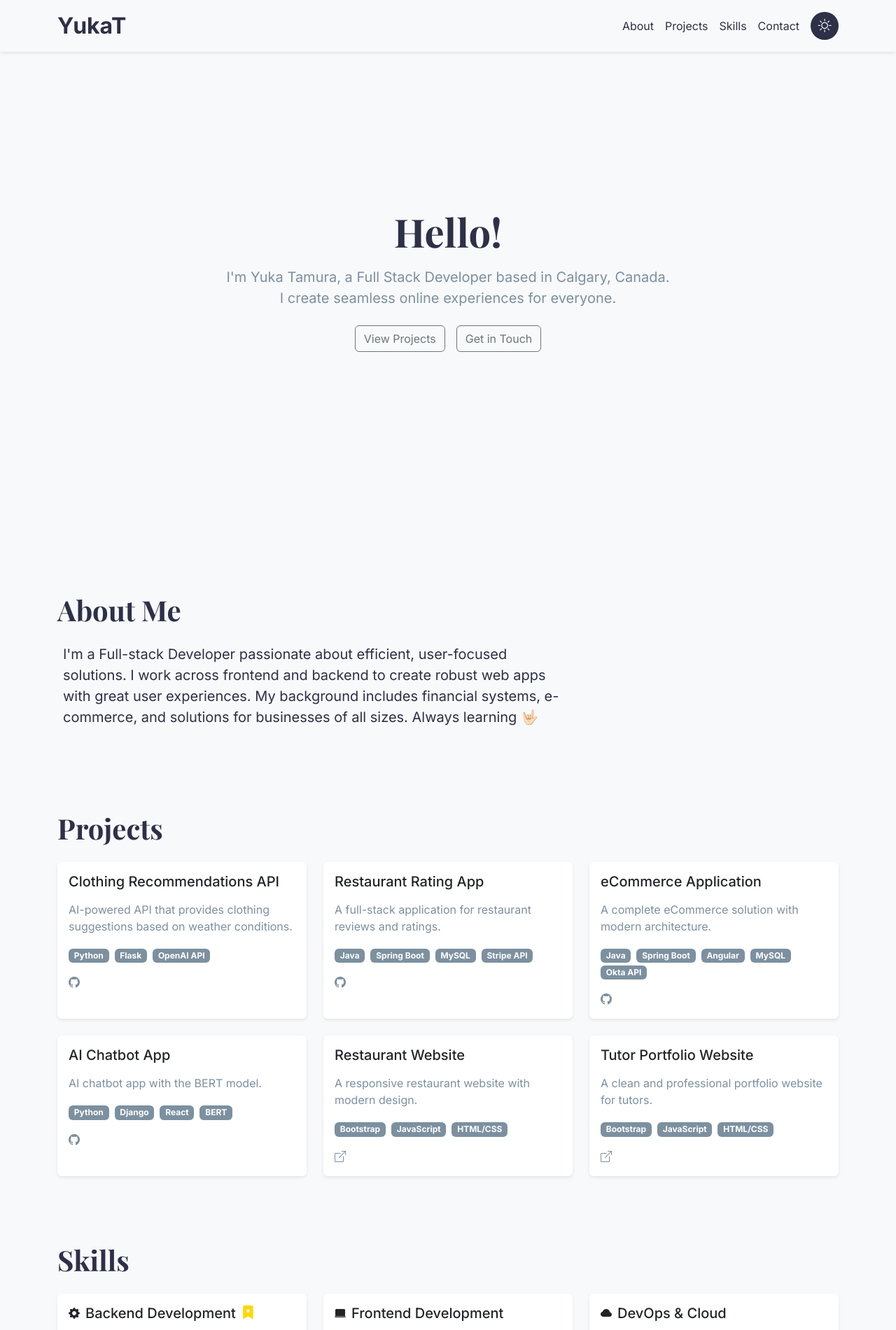
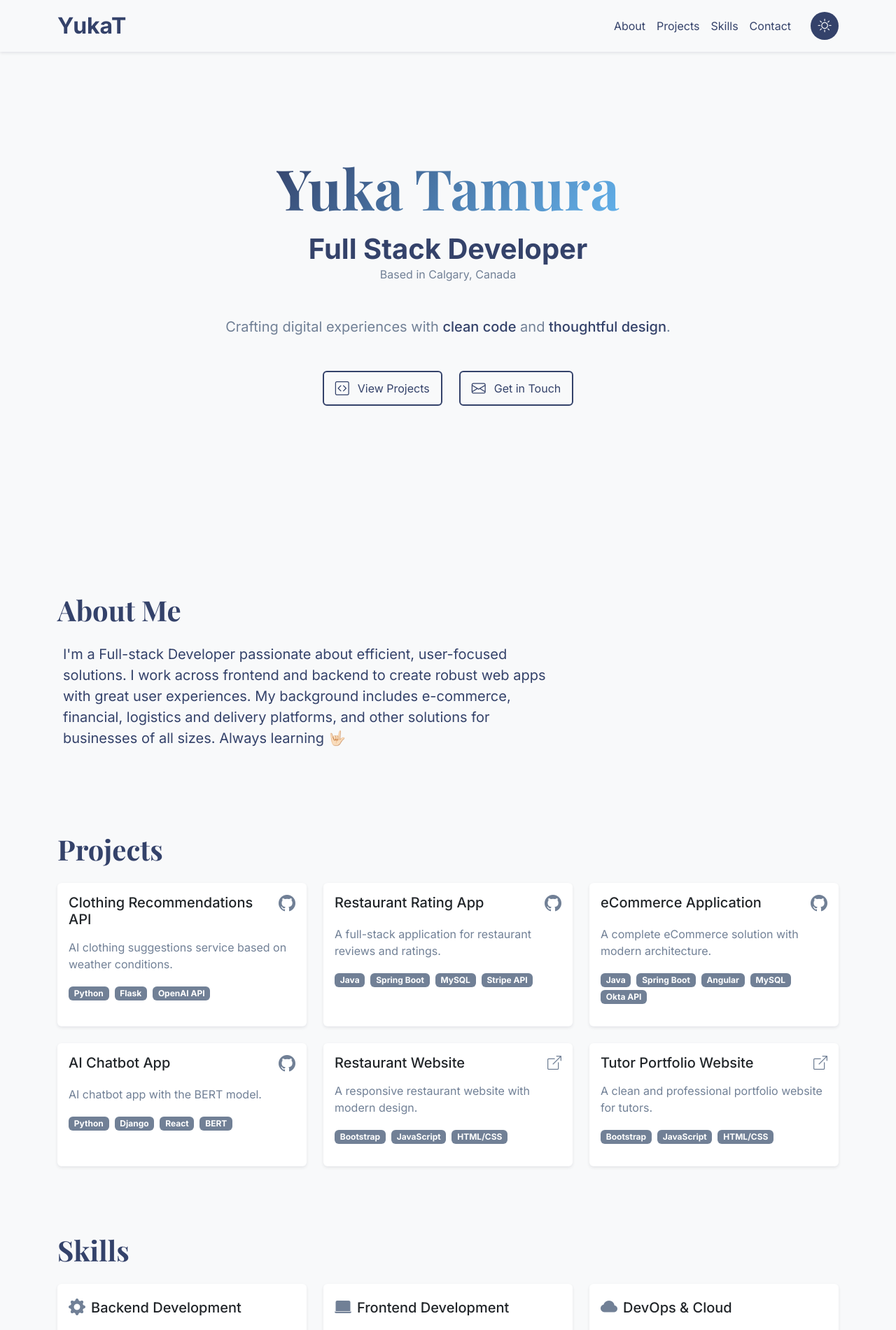
Before and after one commit to yukaty/yukaty.github.io, a React (Vite) app: page / in a window 1280 px wide. Shown: the top 1901 px of the page at 70% size. Built offline with nearby package versions, Linux system fonts and the light colour scheme.

Commit message:
Adjusted the design of each component

```diff
--- a/src/components/About.jsx
+++ b/src/components/About.jsx
@@ -10,7 +10,8 @@ const About = () => {
             <p className="lead mx-2 mb-4">
               I'm a Full-stack Developer passionate about efficient, user-focused solutions.
               I work across frontend and backend to create robust web apps with great user experiences.
-              My background includes financial systems, e-commerce, and solutions for businesses of all sizes.
+              My background includes e-commerce, financial, logistics and delivery platforms,
+              and other solutions for businesses of all sizes.
               Always learning 🤟🏻
             </p>
           </Col>
--- a/src/components/Contact.jsx
+++ b/src/components/Contact.jsx
@@ -20,13 +20,13 @@ const Contact = () => {
   ];
 
   return (
-    <section id="contact" className="py-5 bg-light">
+    <section id="contact" className="py-5">
       <Container>
         <Row className="justify-content-center">
           <Col md={8} lg={6} className="text-center">
             <h2 className="display-6 mb-4">Get in Touch</h2>
             <p className="text-secondary mb-4">
-              Currently open to new opportunities.<br/>
+              Currently open to new opportunities.<br />
               Feel free to reach out for collaborations or just say hi!
             </p>
             <div className="d-flex justify-content-center gap-4">
--- a/src/components/Footer.jsx
+++ b/src/components/Footer.jsx
@@ -6,13 +6,8 @@ const Footer = () => {
       <Container>
         <div className="text-center">
           <small className="text-secondary">
-            © {new Date().getFullYear()} YukaT. All rights reserved.
+            © {new Date().getFullYear()} Yuka Tamura
           </small>
-          <div className="mt-2">
-            <small className="text-secondary">
-              Built with React & Bootstrap
-            </small>
-          </div>
         </div>
       </Container>
     </footer>
--- a/src/components/Home.jsx
+++ b/src/components/Home.jsx
@@ -4,19 +4,41 @@ const Home = ({ handleNavClick }) => {
   return (
     <section className="hero-section">
       <Container>
-        <Row className="align-items-center text-center">
-          <Col lg={8} className="mx-auto">
-            <h1 className="display-4 mb-3">Hello!</h1>
-            <p className="lead mb-4 text-secondary">
-              I'm Yuka Tamura, a Full Stack Developer based in Calgary, Canada. <br />I create seamless online experiences for everyone.
-            </p>
-            <div className="d-flex gap-3 justify-content-center">
-              <Button variant="outline-secondary" onClick={() => handleNavClick('projects')}>
-                View Projects
-              </Button>
-              <Button variant="outline-secondary" onClick={() => handleNavClick('contact')}>
-                Get in Touch
-              </Button>
+        <Row>
+          <Col lg={10} className="mx-auto text-center">
+            <div className="fade-in-up">
+              <h1 className="display-1 fw-bold mb-3">
+                <span className="gradient-text">Yuka Tamura</span>
+              </h1>
+              <div className="mb-5">
+                <p className="display-6 fw-bold text-primary mb-0">
+                  Full Stack Developer
+                </p>
+                <p className="fs-6 fw-light text-secondary mb-0">
+                  Based in Calgary, Canada
+                </p>
+              </div>
+              <p className="fs-5 fw-light text-secondary mb-5">
+                Crafting digital experiences with <span className="text-primary fw-medium">clean code</span> and <span className="text-primary fw-medium">thoughtful design</span>.
+              </p>
+              <div className="d-flex gap-4 justify-content-center">
+                <Button
+                  variant="outline-primary"
+                  className="btn-outline-glow d-flex align-items-center gap-2 px-3 py-2"
+                  onClick={() => handleNavClick('projects')}
+                >
+                  <i className="bi bi-code-square pe-1"></i>
+                  <span>View Projects</span>
+                </Button>
+                <Button
+                  variant="outline-primary"
+                  className="btn-outline-glow d-flex align-items-center gap-2 px-3 py-2"
+                  onClick={() => handleNavClick('contact')}
+                >
+                  <i className="bi bi-envelope pe-1"></i>
+                  <span>Get in Touch</span>
+                </Button>
+              </div>
             </div>
           </Col>
         </Row>
--- a/src/components/Navbar.jsx
+++ b/src/components/Navbar.jsx
@@ -7,7 +7,10 @@ const NavigationBar = ({ handleNavClick, theme, toggleTheme }) => {
         <Navbar.Brand href="#" className="fw-bold text-primary fs-2">
           YukaT
         </Navbar.Brand>
-        <Navbar.Toggle aria-controls="basic-navbar-nav" />
+        <Navbar.Toggle aria-controls="basic-navbar-nav">
+          <i className='bi bi-list text-primary'></i>
+        </Navbar.Toggle>
+
         <Navbar.Collapse id="basic-navbar-nav">
           <Nav className="ms-auto">
             <Nav.Link onClick={() => handleNavClick('about')}>About</Nav.Link>
@@ -16,7 +19,7 @@ const NavigationBar = ({ handleNavClick, theme, toggleTheme }) => {
             <Nav.Link onClick={() => handleNavClick('contact')}>Contact</Nav.Link>
             <button
               onClick={toggleTheme}
-              className="theme-button ms-2"
+              className="theme-button"
               aria-label="Toggle theme"
             >
               <i className={`bi ${theme === 'light' ? 'bi-sun' : 'bi-moon'}`}></i>
--- a/src/components/Projects.jsx
+++ b/src/components/Projects.jsx
@@ -1,10 +1,25 @@
 import { Container, Row, Col, Card, Badge } from 'react-bootstrap';
-
 const ProjectCard = ({ title, description, tags, githubLink, demoLink }) => {
   return (
     <Card className="h-100">
       <Card.Body>
-        <Card.Title className="mb-3">{title}</Card.Title>
+        <Card.Title className="mb-3 d-flex justify-content-between">
+          <div className="d-flex">
+            {title}
+          </div>
+          <div className="d-flex">
+            {githubLink && (
+              <a href={githubLink} className="text-secondary" target="_blank" rel="noopener noreferrer">
+                <i className="bi bi-github fs-4"></i>
+              </a>
+            )}
+            {demoLink && (
+              <a href={demoLink} className="text-secondary" target="_blank" rel="noopener noreferrer">
+                <i className="bi bi-box-arrow-up-right fs-5"></i>
+              </a>
+            )}
+          </div>
+        </Card.Title>
         <Card.Text className="text-secondary mb-3">
           {description}
         </Card.Text>
@@ -19,18 +34,6 @@ const ProjectCard = ({ title, description, tags, githubLink, demoLink }) => {
             </Badge>
           ))}
         </div>
-        <div className="d-flex gap-2">
-          {githubLink && (
-            <a href={githubLink} className="text-secondary" target="_blank" rel="noopener noreferrer">
-              <i className="bi bi-github"></i>
-            </a>
-          )}
-          {demoLink && (
-            <a href={demoLink} className="text-secondary" target="_blank" rel="noopener noreferrer">
-              <i className="bi bi-box-arrow-up-right"></i>
-            </a>
-          )}
-        </div>
       </Card.Body>
     </Card>
   );
@@ -40,7 +43,7 @@ const Projects = () => {
   const projects = [
     {
       title: "Clothing Recommendations API",
-      description: "AI-powered API that provides clothing suggestions based on weather conditions.",
+      description: "AI clothing suggestions service based on weather conditions.",
       tags: ["Python", "Flask", "OpenAI API"],
       githubLink: "https://github.com/yukaty/weather-wardrobe-ai"
     },
@@ -59,7 +62,7 @@ const Projects = () => {
     {
       title: "AI Chatbot App",
       description: "AI chatbot app with the BERT model.",
-      tags: ["Python", "Django", "React",, "BERT"],
+      tags: ["Python", "Django", "React", "BERT"],
       githubLink: "https://github.com/yukaty/chatbot-app"
     },
     {
--- a/src/components/Skills.jsx
+++ b/src/components/Skills.jsx
@@ -1,16 +1,13 @@
 import { Container, Row, Col, Card } from 'react-bootstrap';
 
-const SkillCard = ({ title, skills, isBackend, icon }) => {
+const SkillCard = ({ title, skills, icon }) => {
   return (
     <Card className="h-100">
       <Card.Body>
         <div className="d-flex align-items-center mb-3">
-          <i className={`bi ${icon} me-2`}></i>
+          <i className={`bi ${icon} text-secondary fs-4 me-2`}></i>
           <Card.Title className="mb-0 h5 d-flex align-items-center">
             {title}
-            {isBackend && (
-              <i className="bi bi-bookmark-star-fill ms-2 special-badge"></i>
-            )}
           </Card.Title>
         </div>
         <div className="d-flex flex-wrap gap-2">
@@ -43,7 +40,6 @@ const Skills = () => {
   const skillCategories = [
     {
       title: "Backend Development",
-      isBackend: true,
       icon: "bi-gear-fill",
       skills: [
         "Java", "Python", "PHP", "Spring Boot", "Django", "Flask",
--- a/src/styles/index.scss
+++ b/src/styles/index.scss
@@ -8,9 +8,9 @@ $font-heading: 'Playfair Display', serif;
 
 // Light Mode (Default)
 :root {
-  --primary: #2D3047;    // Deep navy blue
-  --secondary: #7C90A0;  // Muted blue-gray
-  --accent: #B4C5E4;     // Soft periwinkle
+  --primary: #34426A; // Rich navy blue
+  --secondary: #718096; // Medium warm gray
+  --accent: #63B3ED; // Light blue
   --background: #F8F9FA;
   --card-shadow: 0 2px 4px rgba(45, 48, 71, 0.1);
   --transition: all 0.2s ease;
@@ -18,11 +18,11 @@ $font-heading: 'Playfair Display', serif;
 
 // Dark Mode
 [data-theme="dark"] {
-  --primary: #B4C5E4;
-  --secondary: #7C90A0;
-  --accent: #2D3047;
-  --background: #1A1B25;
-  --card-shadow: 0 2px 4px rgba(180, 197, 228, 0.1);
+  --primary: #A3B8E0; // Softer blue-white
+  --secondary: #8496AC; // Muted steel blue
+  --accent: #3E5C99; // Deep accent blue
+  --background: #1A1B26;
+  --card-shadow: 0 2px 4px rgba(163, 184, 224, 0.07);
 }
 
 // Base Styles
@@ -37,7 +37,61 @@ h1, h2, h3, h4, h5, h6 {
   color: var(--primary);
 }
 
-// Custom Component Styles
+// Home Section
+.hero-section {
+  min-height: 100vh;
+  display: flex;
+  align-items: center;
+  position: relative;
+  isolation: isolate;
+}
+
+.gradient-text {
+  background: linear-gradient(135deg, var(--primary) 0%, var(--accent) 100%);
+  -webkit-background-clip: text;
+  -webkit-text-fill-color: transparent;
+  background-clip: text;
+}
+
+.fade-in-up {
+  animation: fadeInUp 1s ease-out;
+}
+
+@keyframes fadeInUp {
+  from {
+    opacity: 0;
+    transform: translateY(20px);
+  }
+
+  to {
+    opacity: 1;
+    transform: translateY(0);
+  }
+}
+
+.btn-outline-glow {
+  position: relative;
+  border: 2px solid var(--primary);
+  color: var(--primary);
+  transition: all 0.3s ease;
+
+  .bi {
+    font-size: 1.25rem;
+    vertical-align: middle;
+  }
+
+  &:hover,
+  &:focus,
+  &:active {
+    background: var(--primary) !important;
+    border: 2px solid var(--primary) !important;
+    color: var(--background);
+    transform: translateY(-2px);
+    box-shadow: 0 4px 15px rgba(45, 48, 71, 0.2);
+  }
+}
+
+// Navbar
 .navbar {
   background-color: var(--background);
   box-shadow: var(--card-shadow);
@@ -52,6 +106,17 @@ h1, h2, h3, h4, h5, h6 {
   }
 }
 
+.navbar-toggler {
+  border: none;
+  color: var(--primary);
+  font-size: 2rem;
+
+  &:focus {
+    outline: none;
+    box-shadow: none;
+  }
+}
+
 .theme-button {
   width: 40px;
   height: 40px;
@@ -63,24 +128,19 @@ h1, h2, h3, h4, h5, h6 {
   align-items: center;
   justify-content: center;
   cursor: pointer;
+  margin-left: 20px;
   transition: var(--transition);
 
   &:hover {
     background-color: var(--secondary);
   }
+
+  i {
+    font-size: 1.2rem;
+  }
 }
 
-.theme-button i {
-  font-size: 1.2rem;
-}
-
-.hero-section {
-  min-height: 100vh;
-  display: flex;
-  align-items: center;
-  padding: 80px 0;
-}
-
+// Additional Components
 .card {
   transition: var(--transition);
   border: none;
@@ -93,17 +153,11 @@ h1, h2, h3, h4, h5, h6 {
 }
 
 .skill-badge {
-  background-color: var(--accent);
-  color: var(--primary);
+  background-color: var(--primary);
+  color: var(--background);
   padding: 0.5rem 1rem;
   border-radius: 20px;
   font-size: 0.9rem;
-}
-
-.special-badge {
-  color: #FFD700; // Gold
-  font-size: 1.2rem;
-  vertical-align: middle;
 }
 
 .social-icon {
@@ -117,6 +171,19 @@ h1, h2, h3, h4, h5, h6 {
   }
 }
 
+// Responsive Adjustments
+@media (max-width: 991px) {
+  .navbar-nav {
+    text-align: right;
+    margin-right: 20px;
+  }
+
+  .theme-button {
+    margin-top: 10px;
+    margin-left: auto;
+  }
+}
+
 // Utility Classes
 .text-primary { color: var(--primary) !important; }
 .text-secondary { color: var(--secondary) !important; }
```
